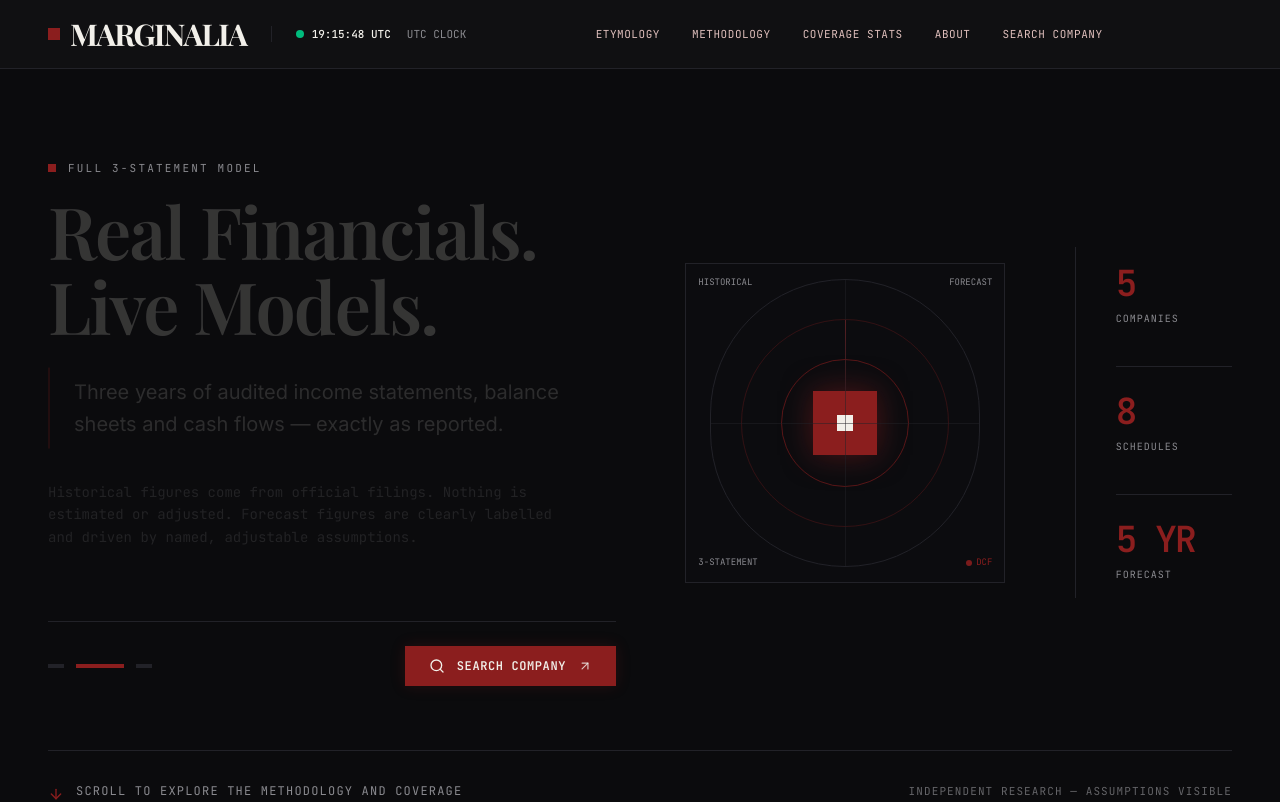
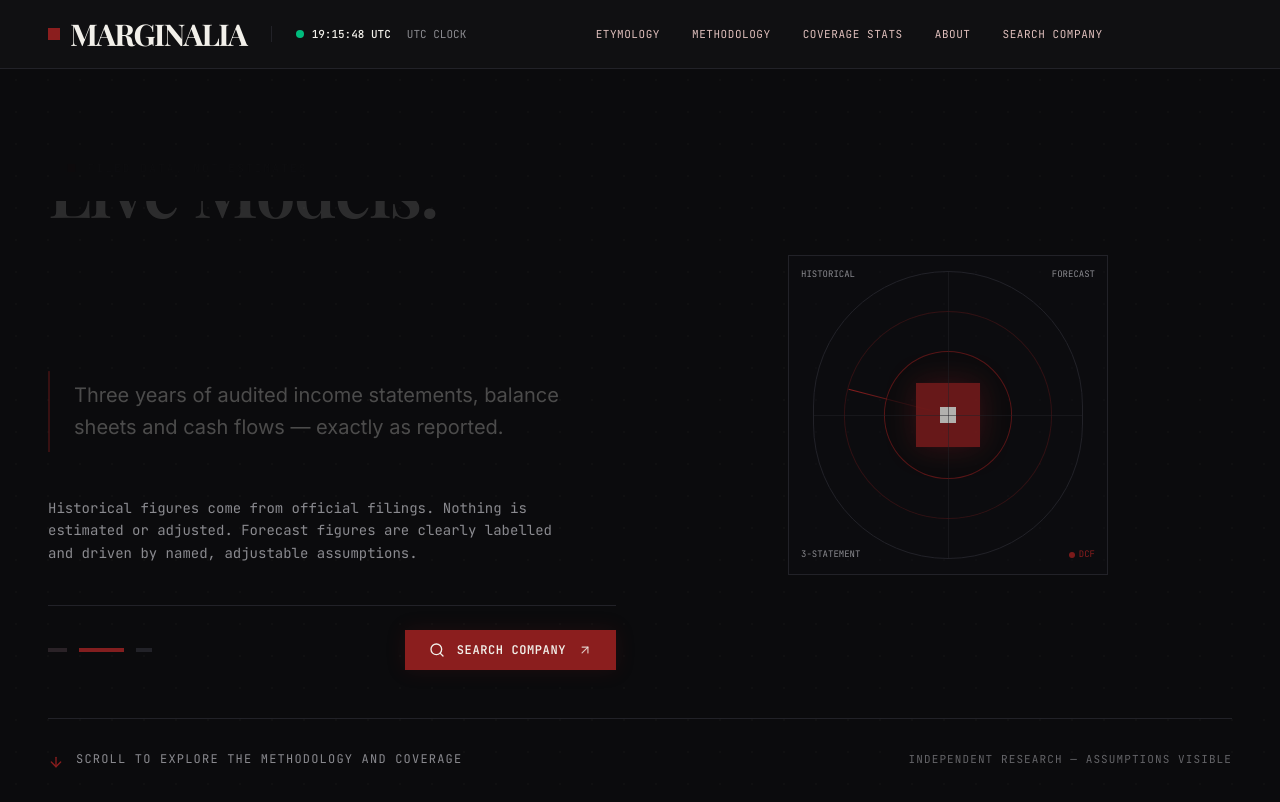
Before and after one commit to vanshgupta569-lab/Vansh-Gupta, a React (Vite) app: page / in a window 1280 px wide. Shown: the top 802 px of the page. Built offline with nearby package versions, Linux system fonts and the light colour scheme; a web font is replaced by a local one.

Commit message:
Update HeroSection.tsx

```diff
--- a/src/components/HeroSection.tsx
+++ b/src/components/HeroSection.tsx
@@ -27,26 +27,26 @@ const HERO_SLIDES = [
   },
 ];
 
+// Custom easing for that sharp, expensive fintech feel
+const customEase = [0.16, 1, 0.3, 1];
+
 export const HeroSection: React.FC<HeroSectionProps> = ({ onSearchCompany }) => {
   const [activeSlide, setActiveSlide] = useState(0);
   const containerRef = useRef<HTMLElement>(null);
 
-  // Hook into the scroll position of the hero section for scroll-driven animations
+  // Scroll Hooks for Parallax Depth
   const { scrollYProgress } = useScroll({
     target: containerRef,
     offset: ["start start", "end start"]
   });
 
-  // Map the mouse scroll progress to specific visual transformations
+  // Different elements move at different speeds for 3D depth
+  const textY = useTransform(scrollYProgress, [0, 1], [0, -150]);
+  const radarY = useTransform(scrollYProgress, [0, 1], [0, -50]);
+  const gridY = useTransform(scrollYProgress, [0, 1], [0, 200]);
   const heroOpacity = useTransform(scrollYProgress, [0, 0.8], [1, 0]);
-  const heroY = useTransform(scrollYProgress, [0, 0.8], [0, -80]);
 
-  // Tie the rotation and scale of the geometric graphic strictly to the scroll wheel
-  const radarRotation = useTransform(scrollYProgress, [0, 1], [0, 270]);
-  const innerRadarRotation = useTransform(scrollYProgress, [0, 1], [0, -180]);
-  const radarScale = useTransform(scrollYProgress, [0, 0.8], [1, 1.15]);
-
-  // Keep the timer for the text slides ONLY
+  // Keep the automatic slide rotation
   useEffect(() => {
     const timer = setInterval(() => {
       setActiveSlide((prev) => (prev + 1) % HERO_SLIDES.length);
@@ -60,54 +60,90 @@ export const HeroSection: React.FC<HeroSectionProps> = ({ onSearchCompany }) =>
     <section
       id="hero"
       ref={containerRef}
-      className="pt-32 lg:pt-40 pb-24 max-w-[1440px] mx-auto px-6 lg:px-12 hairline-border-b min-h-[720px] flex flex-col justify-between"
+      className="relative pt-32 lg:pt-40 pb-24 max-w-[1440px] mx-auto px-6 lg:px-12 hairline-border-b min-h-[720px] flex flex-col justify-between overflow-hidden"
     >
+      {/* Animated Architectural Background Grid */}
       <motion.div
-        style={{ opacity: heroOpacity, y: heroY }}
-        className="grid grid-cols-1 lg:grid-cols-12 gap-16 lg:gap-12 items-center"
+        style={{ y: gridY }}
+        className="absolute inset-0 z-0 opacity-[0.02] pointer-events-none bg-[radial-gradient(#F2F0EA_1px,transparent_1px)] [background-size:32px_32px]"
+      />
+
+      <motion.div
+        style={{ opacity: heroOpacity }}
+        className="grid grid-cols-1 lg:grid-cols-12 gap-16 lg:gap-12 items-center relative z-10"
       >
 
-        {/* Left Column (Text & Controls) */}
-        <div className="lg:col-span-6 flex flex-col gap-8">
-          <div className="flex items-center gap-3">
-            <span className="w-2 h-2 bg-[#8B1E1E]" />
-            <span className="font-mono text-[11px] text-[#8A8A8F] tracking-[0.2em] uppercase">
-              {slide.tag}
-            </span>
-          </div>
-
-          <div className="min-h-[220px]">
+        {/* Left Column (Text & Controls with Parallax Scroll) */}
+        <motion.div
+          style={{ y: textY }}
+          className="lg:col-span-6 flex flex-col gap-8"
+        >
+          <div className="min-h-[300px]">
             <AnimatePresence mode="wait">
               <motion.div
                 key={activeSlide}
-                initial={{ opacity: 0, y: 20 }}
-                animate={{ opacity: 1, y: 0 }}
-                exit={{ opacity: 0, y: -20 }}
-                transition={{ duration: 0.5, ease: "easeOut" }}
                 className="flex flex-col gap-6"
               >
-                <h1 className="font-display text-5xl sm:text-6xl lg:text-7xl font-semibold leading-[1.05] tracking-tight text-[#F2F0EA]">
-                  {slide.title}
-                </h1>
+                {/* 1. Tagline Reveal */}
+                <motion.div
+                  initial={{ opacity: 0, x: -20 }}
+                  animate={{ opacity: 1, x: 0 }}
+                  exit={{ opacity: 0, x: 20 }}
+                  transition={{ duration: 0.6, ease: customEase }}
+                  className="flex items-center gap-3"
+                >
+                  <span className="w-2 h-2 bg-[#8B1E1E]" />
+                  <span className="font-mono text-[11px] text-[#8A8A8F] tracking-[0.2em] uppercase">
+                    {slide.tag}
+                  </span>
+                </motion.div>
 
-                <p className="font-sans text-lg lg:text-xl text-[#F2F0EA]/80 max-w-xl border-l-2 border-[#8B1E1E] pl-6 py-2 leading-relaxed">
+                {/* 2. Title Mask Reveal */}
+                <div className="overflow-hidden py-1">
+                  <motion.h1
+                    initial={{ y: "100%", opacity: 0 }}
+                    animate={{ y: 0, opacity: 1 }}
+                    exit={{ y: "-100%", opacity: 0 }}
+                    transition={{ duration: 0.8, ease: customEase, delay: 0.1 }}
+                    className="font-display text-5xl sm:text-6xl lg:text-7xl font-semibold leading-[1.05] tracking-tight text-[#F2F0EA]"
+                  >
+                    {slide.title}
+                  </motion.h1>
+                </div>
+
+                {/* 3. Subtitle Reveal */}
+                <motion.p
+                  initial={{ opacity: 0, y: 20 }}
+                  animate={{ opacity: 1, y: 0 }}
+                  exit={{ opacity: 0, y: -20 }}
+                  transition={{ duration: 0.8, ease: customEase, delay: 0.2 }}
+                  className="font-sans text-lg lg:text-xl text-[#F2F0EA]/80 max-w-xl border-l-2 border-[#8B1E1E] pl-6 py-2 leading-relaxed"
+                >
                   {slide.subtitle}
-                </p>
+                </motion.p>
 
-                <p className="font-mono text-sm text-[#8A8A8F] max-w-lg leading-relaxed mt-2">
+                {/* 4. Detail Reveal */}
+                <motion.p
+                  initial={{ opacity: 0 }}
+                  animate={{ opacity: 1 }}
+                  exit={{ opacity: 0 }}
+                  transition={{ duration: 1, ease: customEase, delay: 0.4 }}
+                  className="font-mono text-sm text-[#8A8A8F] max-w-lg leading-relaxed mt-2"
+                >
                   {slide.detail}
-                </p>
+                </motion.p>
               </motion.div>
             </AnimatePresence>
           </div>
 
-          <div className="flex items-center gap-8 mt-6 pt-6 hairline-border-t">
+          {/* Controls */}
+          <div className="flex items-center gap-8 mt-2 pt-6 hairline-border-t">
             <div className="flex gap-3">
               {HERO_SLIDES.map((_, idx) => (
                 <button
                   key={idx}
                   onClick={() => setActiveSlide(idx)}
-                  className={`h-1 transition-all duration-300 cursor-pointer ${
+                  className={`h-1 transition-all duration-500 cursor-pointer ${
                     activeSlide === idx ? 'w-12 bg-[#8B1E1E]' : 'w-4 bg-[#222228] hover:bg-[#8A8A8F]'
                   }`}
                   aria-label={`Slide ${idx + 1}`}
@@ -115,45 +151,57 @@ export const HeroSection: React.FC<HeroSectionProps> = ({ onSearchCompany }) =>
               ))}
             </div>
 
-            <button
+            <motion.button
+              whileHover={{ scale: 1.02, backgroundColor: "#6a1515" }}
+              whileTap={{ scale: 0.98 }}
               onClick={onSearchCompany}
-              className="bg-[#8B1E1E] text-[#F2F0EA] font-mono text-xs px-6 py-3 uppercase tracking-wider hover:bg-[#6a1515] transition-colors flex items-center gap-3 cursor-pointer ml-auto font-semibold shadow-[0_0_15px_rgba(139,30,30,0.2)]"
+              className="bg-[#8B1E1E] text-[#F2F0EA] font-mono text-xs px-6 py-3 uppercase tracking-wider transition-colors flex items-center gap-3 cursor-pointer ml-auto font-semibold shadow-[0_0_20px_rgba(139,30,30,0.15)] hover:shadow-[0_0_25px_rgba(139,30,30,0.3)]"
             >
               <Search className="w-4 h-4" />
               <span>Search Company</span>
               <ArrowUpRight className="w-3.5 h-3.5 text-[#F2F0EA]/80" />
-            </button>
+            </motion.button>
           </div>
-        </div>
+        </motion.div>
 
-        {/* Centre Graphic (Scroll Driven) */}
-        <div className="lg:col-span-4 relative h-[380px] w-full flex items-center justify-center">
+        {/* Centre Graphic (Restored to Automatic Rotation, Added Scroll Parallax) */}
+        <motion.div
+          style={{ y: radarY }}
+          className="lg:col-span-6 relative h-[380px] w-full flex items-center justify-center"
+        >
           <div className="relative w-80 h-80 flex items-center justify-center">
-            <div className="absolute inset-0 hairline-border p-6 bg-[#111114]/40 flex items-center justify-center">
+            <div className="absolute inset-0 hairline-border p-6 bg-[#111114]/40 backdrop-blur-sm flex items-center justify-center">
 
-              <motion.div
-                style={{ rotate: radarRotation, scale: radarScale }}
-                className="w-72 h-72 border hairline-border rounded-full flex items-center justify-center relative"
-              >
+              <div className="w-72 h-72 border hairline-border rounded-full flex items-center justify-center relative">
                 <motion.div
-                  style={{ rotate: innerRadarRotation }}
+                  animate={{ scale: [1, 1.05, 1] }}
+                  transition={{ duration: 6, repeat: Infinity, ease: 'easeInOut' }}
                   className="w-52 h-52 border border-[#8B1E1E]/30 rounded-full flex items-center justify-center relative"
                 >
-                  <div className="w-32 h-32 border border-[#8B1E1E]/60 rounded-full flex items-center justify-center relative">
-                    <div
+                  {/* Restored Automatic Sweeping Line */}
+                  <motion.div
+                    animate={{ rotate: 360 }}
+                    transition={{ duration: 8, repeat: Infinity, ease: 'linear' }}
+                    className="absolute top-0 bottom-0 left-1/2 w-[1px] bg-gradient-to-b from-[#8B1E1E] via-transparent to-transparent origin-center"
+                  />
+                  <div className="w-32 h-32 border border-[#8B1E1E]/60 rounded-full flex items-center justify-center relative z-10 bg-[#0B0B0D]/50">
+                    <motion.div
+                      animate={{ opacity: [0.7, 1, 0.7] }}
+                      transition={{ duration: 3, repeat: Infinity, ease: "easeInOut" }}
                       className="w-16 h-16 bg-[#8B1E1E] shadow-[0_0_30px_rgba(139,30,30,0.5)] flex items-center justify-center cursor-pointer transition-transform hover:scale-110"
                       onClick={onSearchCompany}
                     >
                       <div className="w-4 h-4 bg-[#F2F0EA]" />
-                    </div>
+                    </motion.div>
                   </div>
-                  <div className="absolute top-0 bottom-0 left-1/2 w-[1px] bg-gradient-to-b from-[#8B1E1E] via-transparent to-transparent origin-center" />
                 </motion.div>
 
+                {/* Static Crosshairs */}
                 <div className="absolute top-0 bottom-0 left-1/2 w-[1px] bg-[#222228]/50" />
                 <div className="absolute left-0 right-0 top-1/2 h-[1px] bg-[#222228]/50" />
-              </motion.div>
+              </div>
 
+              {/* Radar Corner Tags */}
               <span className="absolute top-3 left-3 font-mono text-[9px] text-[#8A8A8F]">HISTORICAL</span>
               <span className="absolute top-3 right-3 font-mono text-[9px] text-[#8A8A8F]">FORECAST</span>
               <span className="absolute bottom-3 left-3 font-mono text-[9px] text-[#8A8A8F]">3-STATEMENT</span>
@@ -162,29 +210,13 @@ export const HeroSection: React.FC<HeroSectionProps> = ({ onSearchCompany }) =>
               </span>
             </div>
           </div>
-        </div>
-
-        {/* Right Stats Column */}
-        <div className="lg:col-span-2 flex lg:flex-col gap-10 justify-center border-l hairline-border-l pl-10 py-4">
-          <div>
-            <div className="font-mono text-4xl font-semibold text-[#8B1E1E] mb-2 tracking-tighter">5</div>
-            <div className="font-mono text-[10px] text-[#8A8A8F] uppercase tracking-widest">COMPANIES</div>
-          </div>
-          <div className="hairline-border-t pt-6">
-            <div className="font-mono text-4xl font-semibold text-[#8B1E1E] mb-2 tracking-tighter">8</div>
-            <div className="font-mono text-[10px] text-[#8A8A8F] uppercase tracking-widest">SCHEDULES</div>
-          </div>
-          <div className="hairline-border-t pt-6">
-            <div className="font-mono text-4xl font-semibold text-[#8B1E1E] mb-2 tracking-tighter">5 YR</div>
-            <div className="font-mono text-[10px] text-[#8A8A8F] uppercase tracking-widest">FORECAST</div>
-          </div>
-        </div>
+        </motion.div>
       </motion.div>
 
       {/* Scroll Indicator */}
       <motion.div
         style={{ opacity: heroOpacity }}
-        className="flex justify-between items-center mt-16 pt-8 hairline-border-t text-xs font-mono text-[#8A8A8F]"
+        className="flex justify-between items-center mt-12 pt-8 hairline-border-t text-xs font-mono text-[#8A8A8F] relative z-10"
       >
         <div className="flex items-center gap-3">
           <motion.div
```
